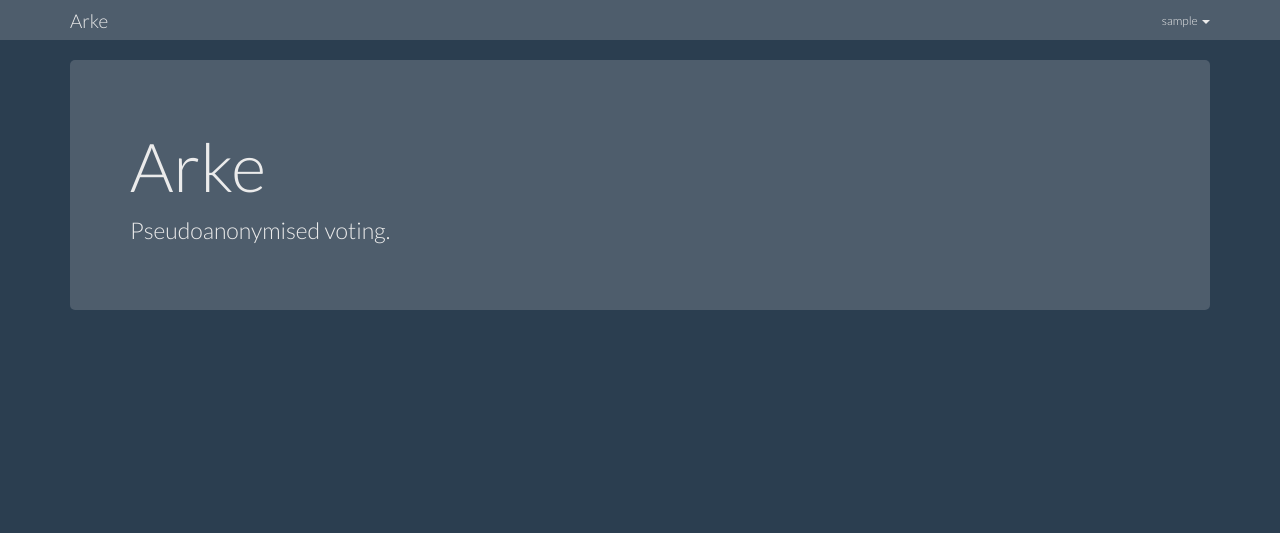
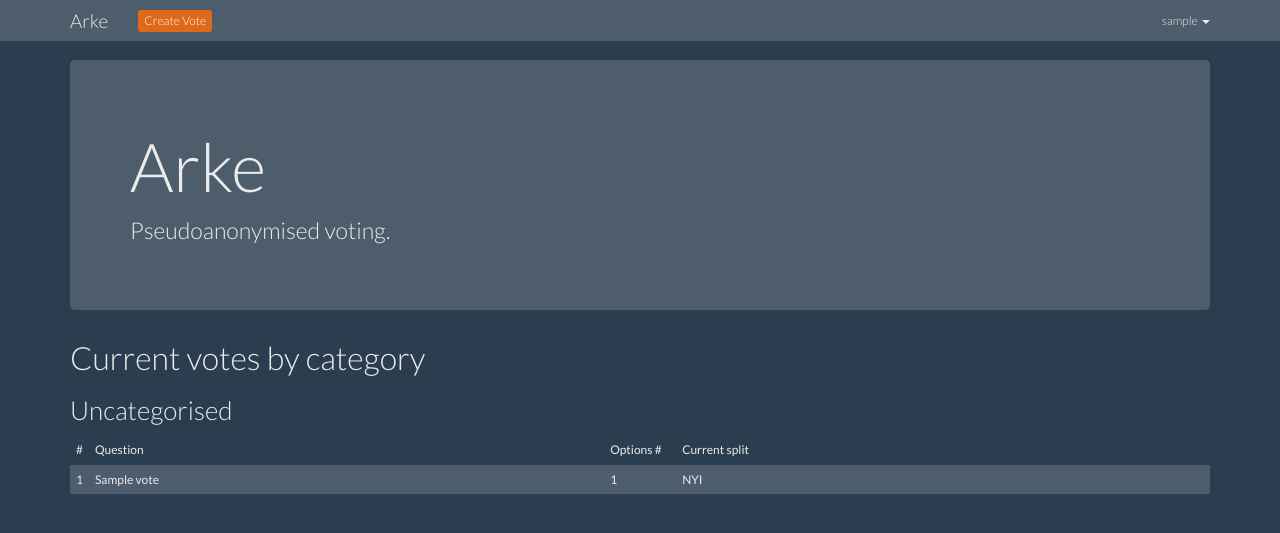
Before and after one commit to Emberwalker/Arke, a Flask app: page / in a window 1280 px wide. Shown: the top 533 px of the page. Run offline with Flask 2, Linux system fonts and the light colour scheme; a user stored in the database is signed in; data comes from the database, SQL or seed files in the repository; tables that the repository leaves empty hold one stand-in row (values such as "Sample post"); some libraries are stand-ins or nearby versions.

Commit message:
Some stuff...

```diff
--- a/core.py
+++ b/core.py
@@ -1,9 +1,15 @@
 from flask import Blueprint, render_template, abort, request
 from flask.ext.login import login_required
+from db import get_all, Category
 
 core = Blueprint('core', __name__, template_folder='templates')
 
 @core.route('/')
 @login_required
 def index():
-    return render_template('core/index.html')
+    return render_template('core/index.html', categories=get_all(Category))
+
+@core.route('/create-vote')
+@login_required
+def create_vote():
+    return render_template('core/create_vote.html')
--- a/db.py
+++ b/db.py
@@ -64,7 +64,6 @@ class Category(Base):
     def __repr__(self):
         return 'Category<{}>'.format(self.name)
 
-
 def __setup_category():
     session = Session()
     try:
@@ -91,6 +90,11 @@ class Vote(Base):
     def __repr__(self):
         return 'Vote<{}/{}>'.format(self.submitter, trunc(self.question, 20))
 
+def get_active_votes():
+    session = Session()
+    vts = session.query(Vote).filter_by(is_open=True).all()
+    return vts
+
 
 class Choice(Base):
     __tablename__ = 'choice'
@@ -98,6 +102,7 @@ class Choice(Base):
     id = Column(Integer, Sequence('choice_id_seq'), primary_key=True)
     text = Column(String(128), nullable=False)
     vote_id = Column(Integer, ForeignKey('vote.id'), nullable=False)
+    colour = Column(String(7), nullable=False, default="#848484") # Yes, colour. I am British. Default is grey.
 
     vote = relationship("Vote", backref=backref('choices', order_by=id))
 
@@ -135,7 +140,6 @@ def delete_from_db(obj):
 def get_all(model):
     session = Session()
     stuff = session.query(model).all()
-    session.close()
     return stuff
 
 # DB creation (must be LAST in file!)
--- a/static/css/override.css
+++ b/static/css/override.css
@@ -7,14 +7,6 @@
 .container-main {
     margin-top: 60px;
     margin-bottom: 30px;
-}
-
-.table-override {
-    font-size: 16px;
-}
-
-.table .btn {
-    text-decoration: none;
 }
 
 .panel-login {
--- a/templates/auth/manage.html
+++ b/templates/auth/manage.html
@@ -41,7 +41,7 @@
         <tr class="tr-row">
             <td>{{user.id}}</td>
             {% if user.is_superuser %}
-            <td><b>{{user.username}}</b></td>
+            <td><span class="glyphicon glyphicon-flash"></span> <b>{{user.username}}</b></td>
             {% else %}
             <td>{{user.username}}</td>
             {% endif %}
--- a/templates/base.html
+++ b/templates/base.html
@@ -12,8 +12,12 @@
             <div class="navbar-header">
                 <a href="/" class="navbar-brand">Arke</a>
             </div>
+            {% if current_user.is_authenticated() %}
+            <div class="collapse navbar-collapse">
+                <ul class="nav navbar-nav">
+                    <li><a href="{{url_for('core.create_vote')}}"><button class="btn btn-primary btn-xs">Create Vote</button></a></li>
+                </ul>
                 <div class="nav navbar-nav navbar-right">
-                {% if current_user.is_authenticated() %}
                     <li class="dropdown">
                         <a href="#" class="dropdown-toggle" data-toggle="dropdown" role="button">{{current_user.get_id()}} <span class="caret"></span></a>
                         <ul class="dropdown-menu" role="menu">
@@ -26,8 +30,9 @@
                             <li><a href="/logout">Logout...</a></li>
                         </ul>
                     </li>
+                </div>
+            </div>
             {% endif %}
-            </div>
         </div>
     </div>
 
--- a/templates/core/index.html
+++ b/templates/core/index.html
@@ -5,4 +5,30 @@
     <h1>Arke</h1>
     <p>Pseudoanonymised voting.</p>
 </div>
+<h2>Current votes by category</h2>
+{% for cat in categories %}
+{% if cat.votes|length > 0 %}
+<h3>{{cat.name}}</h3>
+<table class="table table-striped table-hover">
+    <thead>
+        <tr>
+            <td style="width: 1.5em">#</td>
+            <td style="min-width: 60%">Question</td>
+            <td style="width: 6em">Options #</td>
+            <td style="min-width: 30%">Current split</td>
+        </tr>
+    </thead>
+    <tbody>
+        {% for vote in cat.votes %}
+        <tr>
+            <td>{{vote.id}}</td>
+            <td>{{vote.question}}</td>
+            <td>{{vote.choices|length}}</td>
+            <td>NYI</td> <!-- TODO: Render bar -->
+        </tr>
+        {% endfor %}
+    </tbody>
+</table>
+{% endif %}
+{% endfor %}
 {% endblock %}
```
Also changed, not shown: templates/core/create_vote.html (added, +30 -0 lines). Lines whose indentation alone changed are shown as unchanged.
